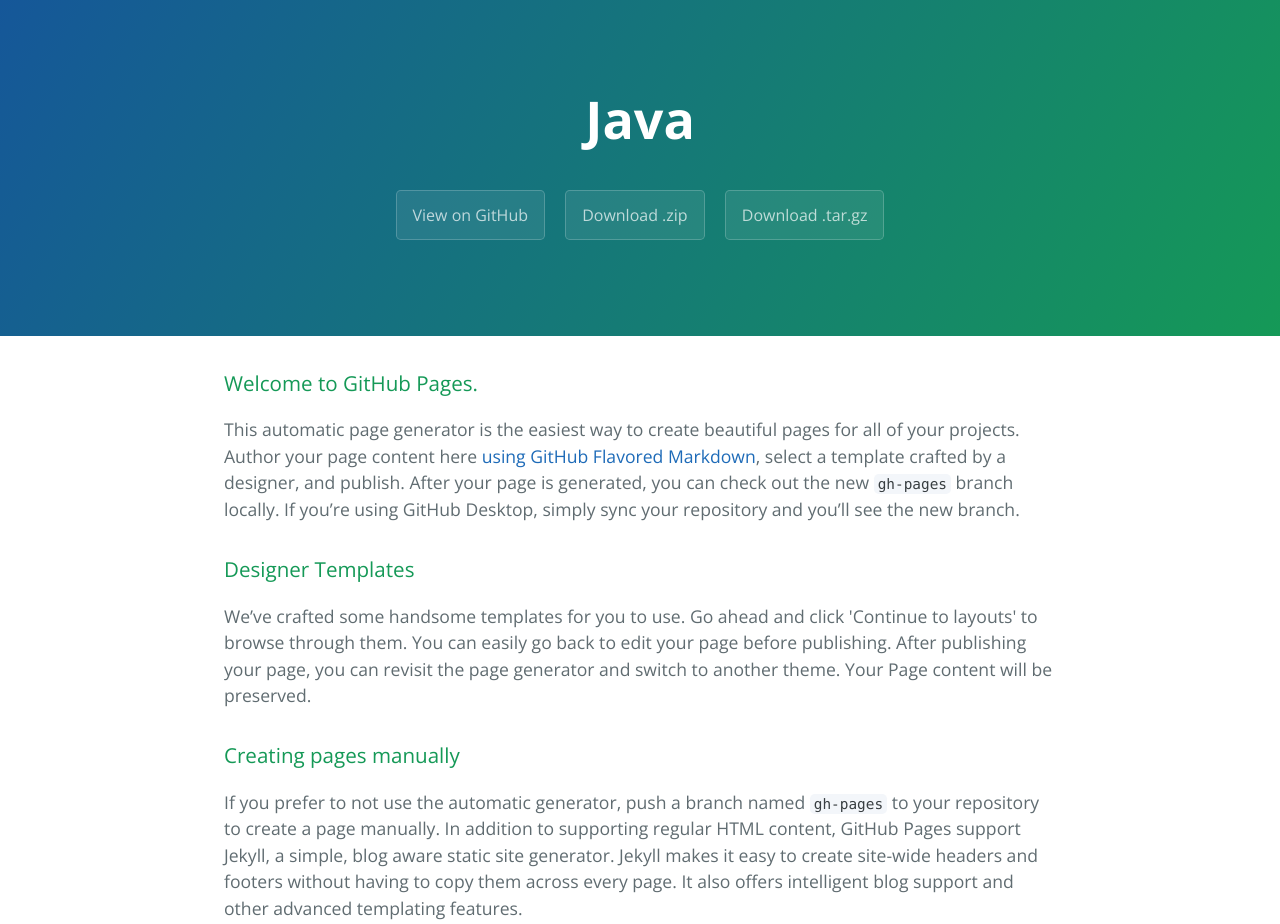
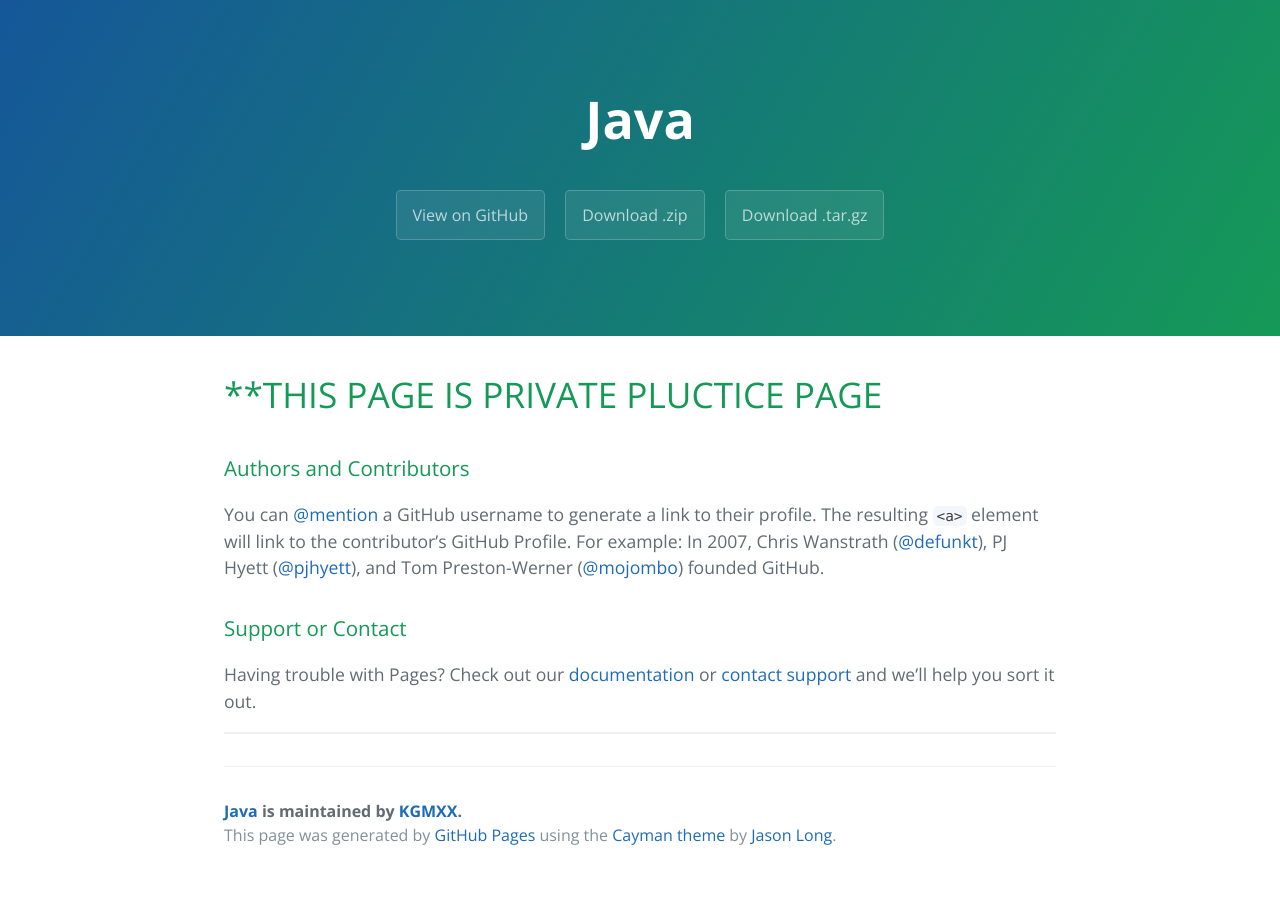
Before and after one commit to KGMXX/Java, a plain HTML site: page index.html in a window 1280 px wide. Shown: the top 924 px of the page. After the commit the page ends 879 px from the top, so only its background shows below. Drawn offline with nearby package versions, Linux system fonts and the light colour scheme.

```diff
--- a/index.html
+++ b/index.html
@@ -19,20 +19,8 @@
     </section>
 
     <section class="main-content">
-      <h3>
-<a id="welcome-to-github-pages" class="anchor" href="#welcome-to-github-pages" aria-hidden="true"><span aria-hidden="true" class="octicon octicon-link"></span></a>Welcome to GitHub Pages.</h3>
-
-<p>This automatic page generator is the easiest way to create beautiful pages for all of your projects. Author your page content here <a href="https://guides.github.com/features/mastering-markdown/">using GitHub Flavored Markdown</a>, select a template crafted by a designer, and publish. After your page is generated, you can check out the new <code>gh-pages</code> branch locally. If you’re using GitHub Desktop, simply sync your repository and you’ll see the new branch.</p>
-
-<h3>
-<a id="designer-templates" class="anchor" href="#designer-templates" aria-hidden="true"><span aria-hidden="true" class="octicon octicon-link"></span></a>Designer Templates</h3>
-
-<p>We’ve crafted some handsome templates for you to use. Go ahead and click 'Continue to layouts' to browse through them. You can easily go back to edit your page before publishing. After publishing your page, you can revisit the page generator and switch to another theme. Your Page content will be preserved.</p>
-
-<h3>
-<a id="creating-pages-manually" class="anchor" href="#creating-pages-manually" aria-hidden="true"><span aria-hidden="true" class="octicon octicon-link"></span></a>Creating pages manually</h3>
-
-<p>If you prefer to not use the automatic generator, push a branch named <code>gh-pages</code> to your repository to create a page manually. In addition to supporting regular HTML content, GitHub Pages support Jekyll, a simple, blog aware static site generator. Jekyll makes it easy to create site-wide headers and footers without having to copy them across every page. It also offers intelligent blog support and other advanced templating features.</p>
+      <h1>
+<a id="this-page-is-private-pluctice-page" class="anchor" href="#this-page-is-private-pluctice-page" aria-hidden="true"><span aria-hidden="true" class="octicon octicon-link"></span></a>**THIS PAGE IS PRIVATE PLUCTICE PAGE</h1>
 
 <h3>
 <a id="authors-and-contributors" class="anchor" href="#authors-and-contributors" aria-hidden="true"><span aria-hidden="true" class="octicon octicon-link"></span></a>Authors and Contributors</h3>
@@ -43,6 +31,8 @@
 <a id="support-or-contact" class="anchor" href="#support-or-contact" aria-hidden="true"><span aria-hidden="true" class="octicon octicon-link"></span></a>Support or Contact</h3>
 
 <p>Having trouble with Pages? Check out our <a href="https://help.github.com/pages">documentation</a> or <a href="https://github.com/contact">contact support</a> and we’ll help you sort it out.</p>
+
+<hr>
 
       <footer class="site-footer">
         <span class="site-footer-owner"><a href="https://github.com/KGMXX/Java">Java</a> is maintained by <a href="https://github.com/KGMXX">KGMXX</a>.</span>
```
Also changed, not shown: params.json (+1 -1 lines).
